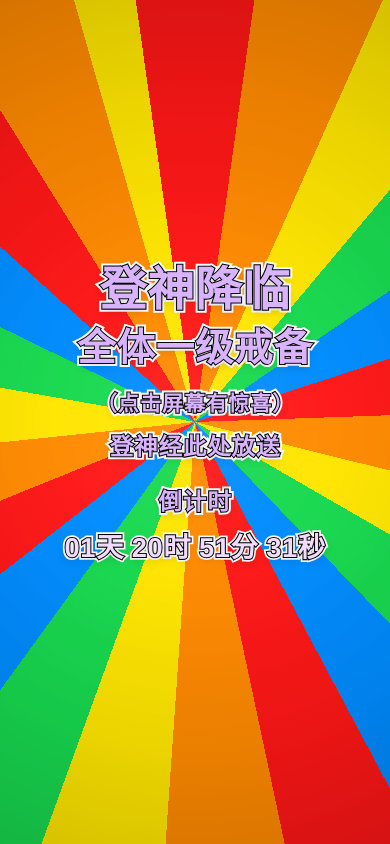
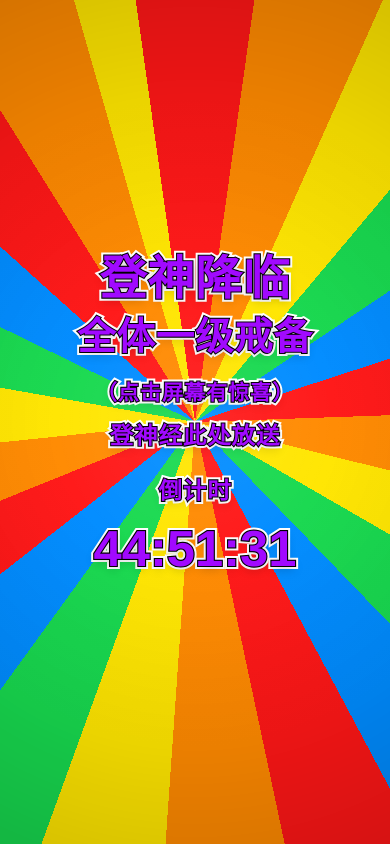
Before and after one commit to flaky-yu/way-to-the-top, a plain HTML site: page index.html in a window 390 px wide. Drawn offline with Linux system fonts and the light colour scheme.

Commit message:
Add files via upload

```diff
--- a/index.html
+++ b/index.html
@@ -7,7 +7,7 @@
 
   <style>
     :root {
-      --text-main: #d9b3ff;
+      --text-main: #a109ff;
       --stroke-black: #000000;
       --stroke-white: #ffffff;
     }
@@ -89,7 +89,7 @@
     }
 
     .content {
-      width: min(92vw, 560px);
+      width: min(94vw, 620px);
       transform: translateY(-1vh);
       isolation: isolate;
     }
@@ -153,18 +153,20 @@
     }
 
     .countdown {
-      font-size: clamp(25px, 7.5vw, 44px);
+      font-size: clamp(42px, 13vw, 76px);
       font-weight: 900;
-      margin-top: 12px;
-      line-height: 1.25;
-      letter-spacing: 0.5px;
-      color: #f1dbff;
-      -webkit-text-stroke: 2px var(--stroke-black);
+      margin-top: 14px;
+      line-height: 1.08;
+      letter-spacing: 1px;
+      color: #a109ff;
+      -webkit-text-stroke: 2.4px var(--stroke-black);
       white-space: nowrap;
+      font-variant-numeric: tabular-nums;
+      font-feature-settings: "tnum";
     }
 
     .countdown::before {
-      -webkit-text-stroke: 6.5px var(--stroke-white);
+      -webkit-text-stroke: 7px var(--stroke-white);
     }
 
     .emoji-pop {
@@ -177,12 +179,6 @@
       pointer-events: none;
       animation: floatEmoji 1150ms cubic-bezier(.16,.84,.34,1) forwards;
       will-change: transform, opacity;
-
-      /*
-        emoji 描边：
-        第一圈白色描边，让表情从彩色背景里跳出来；
-        第二层黑色阴影，加强边缘和立体感。
-      */
       filter:
         drop-shadow(-1px -1px 0 #ffffff)
         drop-shadow(1px -1px 0 #ffffff)
@@ -214,7 +210,7 @@
 
     @media (max-width: 430px) {
       .content {
-        width: min(94vw, 420px);
+        width: min(96vw, 430px);
       }
 
       .stroke-text {
@@ -226,11 +222,13 @@
       }
 
       .countdown {
-        font-size: clamp(23px, 7vw, 34px);
+        font-size: clamp(40px, 13vw, 58px);
+        -webkit-text-stroke: 2.2px var(--stroke-black);
+        letter-spacing: 0;
       }
 
       .countdown::before {
-        -webkit-text-stroke: 5.5px var(--stroke-white);
+        -webkit-text-stroke: 6.2px var(--stroke-white);
       }
 
       .emoji-pop {
@@ -266,8 +264,8 @@
       }
 
       .countdown {
-        font-size: clamp(21px, 6.3vw, 29px);
-        letter-spacing: 0;
+        font-size: clamp(34px, 11vw, 44px);
+        letter-spacing: -0.5px;
       }
     }
   </style>
@@ -325,26 +323,24 @@
       /*
         目标时间：北京时间 2026-05-09 17:00:00
         北京时间是 UTC+8，所以对应 UTC 时间是 2026-05-09 09:00:00
-        JavaScript 月份从 0 开始，因此 4 代表 5 月。
       */
       const targetUtc = Date.UTC(2026, 4, 9, 9, 0, 0);
       const now = Date.now();
       const diff = targetUtc - now;
 
       if (diff <= 0) {
-        countdownEl.textContent = "00天 00时 00分 00秒";
-        countdownEl.setAttribute("data-text", "00天 00时 00分 00秒");
+        countdownEl.textContent = "00:00:00";
+        countdownEl.setAttribute("data-text", "00:00:00");
         return;
       }
 
       const totalSeconds = Math.floor(diff / 1000);
-      const days = Math.floor(totalSeconds / 86400);
-      const hours = Math.floor((totalSeconds % 86400) / 3600);
+      const totalHours = Math.floor(totalSeconds / 3600);
       const minutes = Math.floor((totalSeconds % 3600) / 60);
       const seconds = totalSeconds % 60;
 
       const pad = (num) => String(num).padStart(2, "0");
-      const result = `${pad(days)}天 ${pad(hours)}时 ${pad(minutes)}分 ${pad(seconds)}秒`;
+      const result = `${pad(totalHours)}:${pad(minutes)}:${pad(seconds)}`;
 
       countdownEl.textContent = result;
       countdownEl.setAttribute("data-text", result);
```
